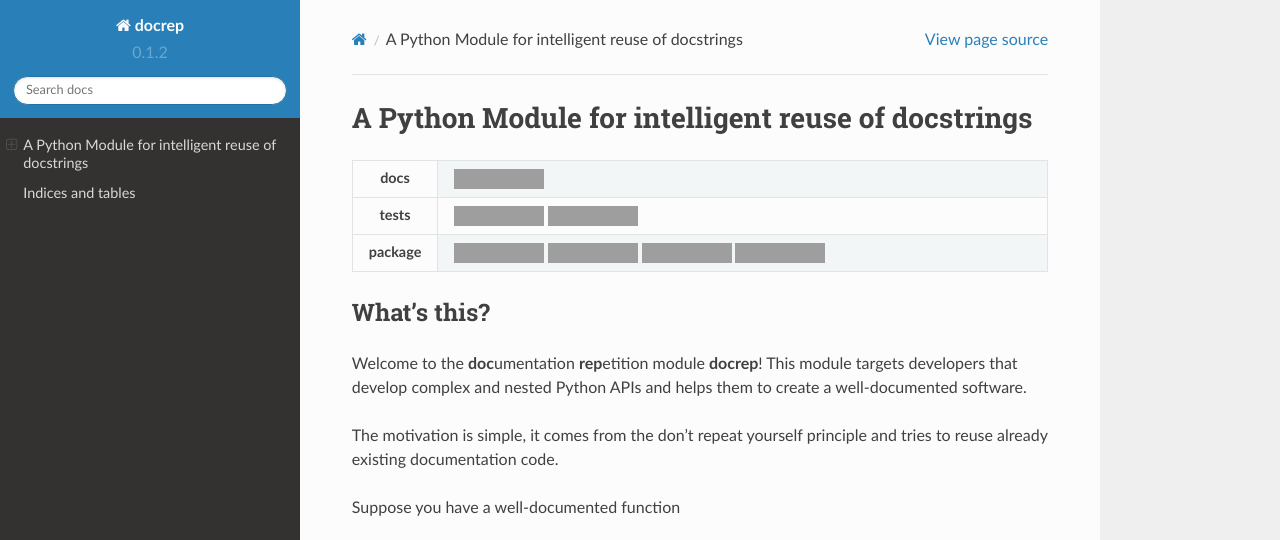
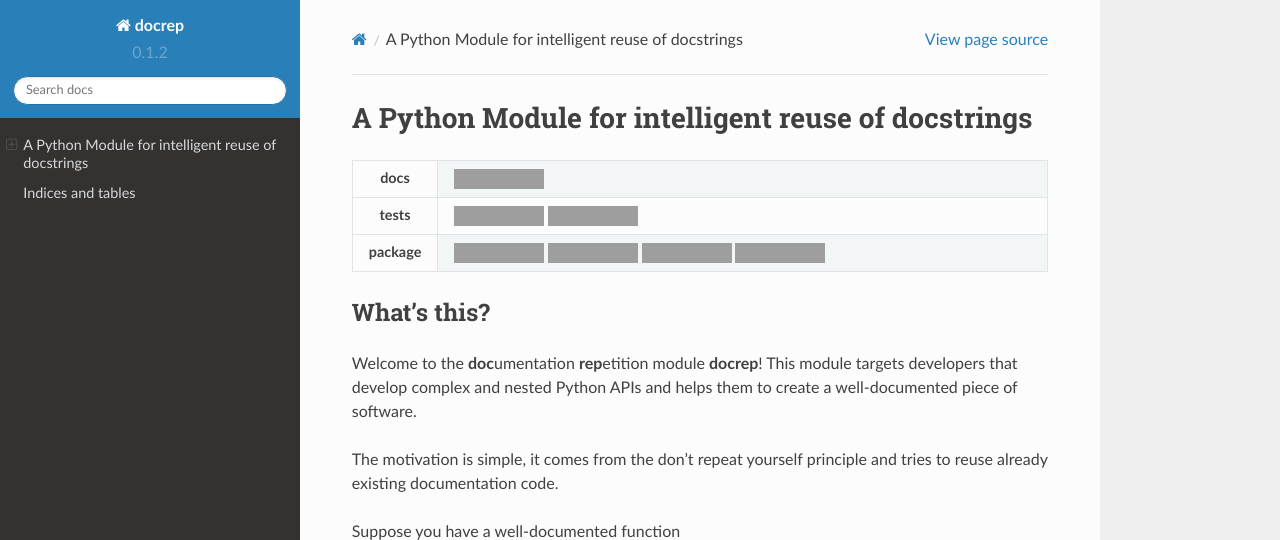
Before and after one commit to Chilipp/docrep, a Sphinx documentation site: the page built from docs/index.rst, in a window 1280 px wide and 900 px high, cut to the strip 0-540 px from the top of the window. Built offline with Sphinx 7.4.7 and the Read the Docs theme 2.0.0, drawn with Linux system fonts in a browser that asks for light colours; pages that are not in the unit, such as notebooks, are missing from menus; the version number is read from the project's files by our own code; grey boxes are pictures that could not be loaded.

Commit message:
Minor changes

```diff
--- a/README.rst
+++ b/README.rst
@@ -44,8 +44,8 @@
 What's this?
 ------------
 Welcome to the **doc**\ umentation **rep**\ etition module **docrep**! This
-module developpers that develop complex and nested Python APIs and helps them
-to create a well-documented software.
+module targets developers that develop complex and nested Python APIs and
+helps them to create a well-documented piece of software.
 
 See the `documentation on readthedocs`_ for a small tutorial.
 
--- a/docs/index.rst
+++ b/docs/index.rst
@@ -56,8 +56,8 @@
 What's this?
 ------------
 Welcome to the **doc**\ umentation **rep**\ etition module **docrep**! This
-module targets developers that develop complex and nested Python APIs and helps
-them to create a well-documented software.
+module targets developers that develop complex and nested Python APIs and
+helps them to create a well-documented piece of software.
 
 The motivation is simple, it comes from the don’t repeat yourself principle and
 tries to reuse already existing documentation code.
```
